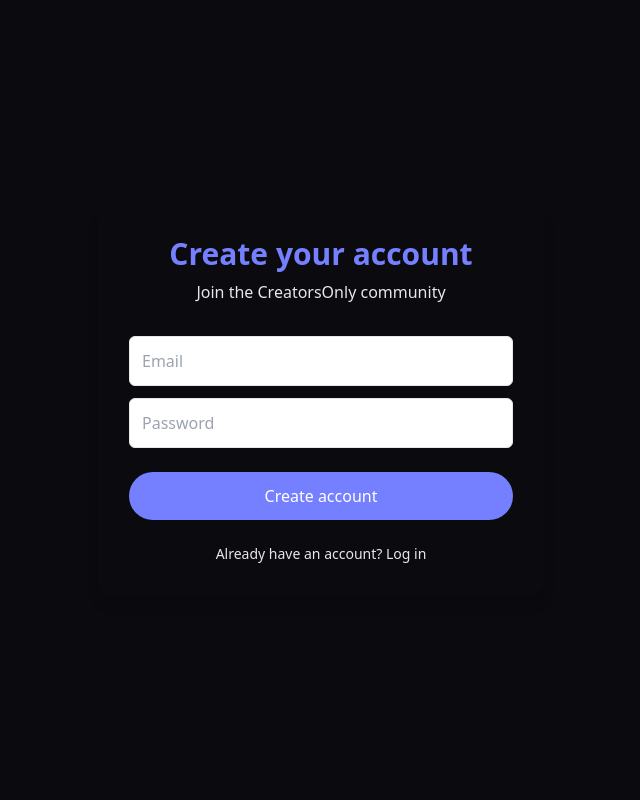
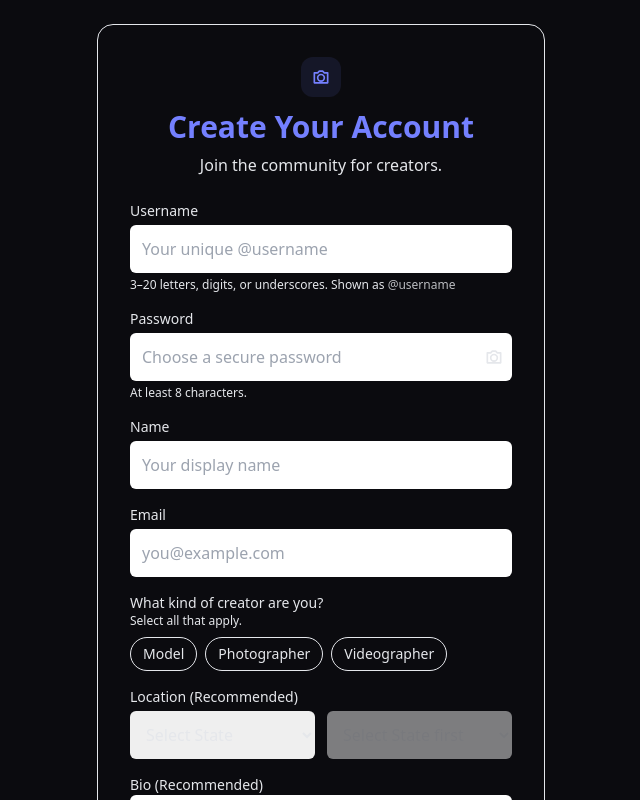
Before and after one commit to Brandon3g/CreatorsOnly, a React (Vite) app: page / in a window 1280 px wide. Both pictures are taken after typing "Sample", "Sample123" into the empty fields and a click on the button "Create account". Shown: the top 800 px of the page, without its empty margins (319-959 px from the left). Built offline with nearby package versions, Linux system fonts and the light colour scheme.

Commit message:
restores the layout in your screenshot and keeps all fields functional

```diff
--- a/pages/SignUp.tsx
+++ b/pages/SignUp.tsx
@@ -1,100 +1,310 @@
-// pages/SignUp.tsx
-import React, { useState } from 'react';
+// src/pages/SignUp.tsx
+import React, { useEffect, useMemo, useState } from 'react';
 import { supabase } from '../lib/supabaseClient';
+import { ICONS, CREATOR_TYPES, US_STATES, COUNTIES_BY_STATE } from '../constants';
+import { trackEvent } from '../services/analytics';
+
+type CreatorType = string;
+
+const BIO_LIMIT = 150;
 
 const SignUp: React.FC = () => {
+  const [username, setUsername] = useState('');
+  const [password, setPassword] = useState('');
+  const [showPwd, setShowPwd] = useState(false);
+  const [name, setName] = useState('');
   const [email, setEmail] = useState('');
-  const [password, setPassword] = useState('');
-  const [pending, setPending] = useState(false);
-  const [error, setError] = useState<string>('');
-  const [info, setInfo] = useState<string>('');
+  const [bio, setBio] = useState('');
+  const [stateCode, setStateCode] = useState('');
+  const [county, setCounty] = useState('');
+  const [types, setTypes] = useState<CreatorType[]>([]);
+  const [submitting, setSubmitting] = useState(false);
+  const [msg, setMsg] = useState<{ type: 'error' | 'success'; text: string } | null>(null);
 
-  const handleSignUp = async (e: React.FormEvent) => {
+  // Counties for selected state
+  const countyOptions = useMemo<string[]>(
+    () => (stateCode ? (COUNTIES_BY_STATE[stateCode] || []) : []),
+    [stateCode]
+  );
+
+  useEffect(() => {
+    // reset county when state changes
+    setCounty('');
+  }, [stateCode]);
+
+  const toggleType = (t: CreatorType) => {
+    setTypes((prev) => (prev.includes(t) ? prev.filter((x) => x !== t) : [...prev, t]));
+  };
+
+  const usernameValid = /^[a-zA-Z0-9_]{3,20}$/.test(username);
+  const emailValid = /^[^\s@]+@[^\s@]+\.[^\s@]+$/.test(email);
+  const pwdValid = password.length >= 8;
+  const nameValid = name.trim().length >= 2;
+  const formValid = usernameValid && emailValid && pwdValid && nameValid;
+
+  const handleSubmit = async (e: React.FormEvent) => {
     e.preventDefault();
-    setError('');
-    setInfo('');
-    setPending(true);
+    if (!formValid || submitting) return;
+
+    setSubmitting(true);
+    setMsg(null);
+
     try {
+      // Create account and attach public user metadata we’ll read into the profile
       const { data, error } = await supabase.auth.signUp({
-        email: email.trim(),
+        email,
         password,
         options: {
-          emailRedirectTo: `${location.origin}/#/Login?fresh=1`,
+          data: {
+            username,
+            name,
+            bio,
+            creator_types: types,
+            location_state: stateCode || null,
+            location_county: county || null,
+          },
         },
       });
+
       if (error) throw error;
 
-      if (data.user && !data.session) {
-        setInfo('Check your email to confirm your account, then log in.');
+      // Analytics
+      trackEvent('signup_success', {
+        method: 'email_password',
+        userId: data.user?.id ?? 'n/a',
+      });
+
+      // If your project requires email confirmation, Supabase may return no session.
+      // Either way, route into the app; the shell will link/finish profile.
+      setMsg({
+        type: 'success',
+        text:
+          data.session
+            ? 'Account created! Redirecting…'
+            : 'Account created. Check your email to confirm, then sign in.',
+      });
+
+      // Small delay to show success then move to feed or login
+      setTimeout(() => {
+        if (data.session) {
+          // user is logged in right away
+          window.location.hash = '#/Feed';
         } else {
-        location.replace('/#/Feed?fresh=' + Date.now());
+          window.location.hash = '#/Login';
         }
+      }, 700);
     } catch (err: any) {
-      setError(err?.message ?? 'Sign up failed. Please try again.');
+      console.error('[SignUp] error', err);
+      trackEvent('signup_error', { message: String(err?.message || err) });
+      setMsg({ type: 'error', text: err?.message || 'Failed to create account.' });
     } finally {
-      setPending(false);
+      setSubmitting(false);
     }
   };
 
   return (
-    <div className="flex items-center justify-center min-h-screen bg-background">
-      <div className="w-full max-w-md p-8 space-y-8 bg-surface rounded-2xl shadow-lg">
-        <div className="text-center">
-          <h1 className="text-3xl font-bold text-primary">Create your account</h1>
-          <p className="mt-2 text-text-secondary">Join the CreatorsOnly community</p>
+    <div className="min-h-screen grid place-items-center p-6">
+      <div className="w-full max-w-md bg-surface rounded-2xl border border-surface-light p-6 md:p-8">
+        {/* Header */}
+        <div className="mb-6">
+          <div className="mb-3 flex items-center justify-center">
+            <div className="w-10 h-10 rounded-xl bg-primary/10 grid place-items-center text-primary">
+              {ICONS.camera}
+            </div>
+          </div>
+          <h1 className="text-2xl md:text-3xl font-extrabold text-center text-primary">
+            Create Your Account
+          </h1>
+          <p className="text-center text-text-secondary mt-2">
+            Join the community for creators.
+          </p>
         </div>
 
-        <form className="space-y-6" onSubmit={handleSignUp} noValidate>
-          <div className="space-y-3">
+        {/* Alerts */}
+        {msg && (
+          <div
+            className={`mb-4 text-sm rounded-md px-3 py-2 border ${
+              msg.type === 'error'
+                ? 'bg-red-500/10 border-red-500/30 text-red-300'
+                : 'bg-emerald-500/10 border-emerald-500/30 text-emerald-300'
+            }`}
+          >
+            {msg.text}
+          </div>
+        )}
+
+        {/* Form */}
+        <form onSubmit={handleSubmit} className="space-y-4">
+          {/* Username */}
           <div>
-              <label htmlFor="email-signup" className="sr-only">Email</label>
+            <label className="block text-sm font-medium mb-1">Username</label>
             <input
-                id="email-signup"
+              type="text"
+              inputMode="text"
+              autoCapitalize="off"
+              autoCorrect="off"
+              autoComplete="username"
+              placeholder="Your unique @username"
+              value={username}
+              onChange={(e) => setUsername(e.target.value)}
+              className="w-full bg-surface-light p-3 rounded-md focus:outline-none focus:ring-2 focus:ring-primary"
+            />
+            <p className="mt-1 text-xs text-text-secondary">
+              3–20 letters, digits, or underscores. Shown as <span className="opacity-80">@{username || 'username'}</span>
+            </p>
+          </div>
+
+          {/* Password */}
+          <div>
+            <label className="block text-sm font-medium mb-1">Password</label>
+            <div className="relative">
+              <input
+                type={showPwd ? 'text' : 'password'}
+                autoComplete="new-password"
+                placeholder="Choose a secure password"
+                value={password}
+                onChange={(e) => setPassword(e.target.value)}
+                className="w-full bg-surface-light p-3 rounded-md pr-10 focus:outline-none focus:ring-2 focus:ring-primary"
+              />
+              <button
+                type="button"
+                aria-label={showPwd ? 'Hide password' : 'Show password'}
+                onPointerUp={() => setShowPwd((s) => !s)}
+                className="absolute right-2 top-1/2 -translate-y-1/2 text-text-secondary hover:text-text-primary"
+              >
+                {showPwd ? ICONS.eyeOff ?? ICONS.close : ICONS.eye ?? ICONS.camera}
+              </button>
+            </div>
+            <p className="mt-1 text-xs text-text-secondary">At least 8 characters.</p>
+          </div>
+
+          {/* Name */}
+          <div>
+            <label className="block text-sm font-medium mb-1">Name</label>
+            <input
+              type="text"
+              autoComplete="name"
+              placeholder="Your display name"
+              value={name}
+              onChange={(e) => setName(e.target.value)}
+              className="w-full bg-surface-light p-3 rounded-md focus:outline-none focus:ring-2 focus:ring-primary"
+            />
+          </div>
+
+          {/* Email */}
+          <div>
+            <label className="block text-sm font-medium mb-1">Email</label>
+            <input
               type="email"
-                required
               autoComplete="email"
-                className="w-full px-3 py-3 border border-surface-light bg-surface-light rounded-md focus:outline-none focus:ring-2 focus:ring-primary"
-                placeholder="Email"
+              placeholder="you@example.com"
               value={email}
               onChange={(e) => setEmail(e.target.value)}
+              className="w-full bg-surface-light p-3 rounded-md focus:outline-none focus:ring-2 focus:ring-primary"
             />
           </div>
+
+          {/* Creator Types */}
           <div>
-              <label htmlFor="password-signup" className="sr-only">Password</label>
-              <input
-                id="password-signup"
-                type="password"
-                required
-                autoComplete="new-password"
-                className="w-full px-3 py-3 border border-surface-light bg-surface-light rounded-md focus:outline-none focus:ring-2 focus:ring-primary"
-                placeholder="Password"
-                value={password}
-                onChange={(e) => setPassword(e.target.value)}
-              />
+            <label className="block text-sm font-medium">What kind of creator are you?</label>
+            <p className="text-xs text-text-secondary mb-2">Select all that apply.</p>
+            <div className="flex flex-wrap gap-2">
+              {(CREATOR_TYPES?.length ? CREATOR_TYPES : ['Model', 'Photographer', 'Videographer']).map(
+                (t) => {
+                  const active = types.includes(t);
+                  return (
+                    <button
+                      key={t}
+                      type="button"
+                      onPointerUp={() => toggleType(t)}
+                      className={`px-3 py-1.5 rounded-full border text-sm ${
+                        active
+                          ? 'bg-primary text-white border-primary'
+                          : 'bg-surface-light text-text-primary border-surface-light hover:bg-surface'
+                      }`}
+                    >
+                      {t}
+                    </button>
+                  );
+                }
+              )}
             </div>
           </div>
 
-          {error && <p role="alert" className="text-sm text-accent-red text-center">{error}</p>}
-          {info && <p role="status" className="text-sm text-primary text-center">{info}</p>}
+          {/* Location */}
+          <div>
+            <label className="block text-sm font-medium">Location (Recommended)</label>
+            <div className="grid grid-cols-1 md:grid-cols-2 gap-3 mt-1">
+              <select
+                value={stateCode}
+                onChange={(e) => setStateCode(e.target.value)}
+                className="w-full bg-surface-light p-3 rounded-md focus:outline-none focus:ring-2 focus:ring-primary"
+              >
+                <option value="">Select State</option>
+                {(US_STATES?.length ? US_STATES : []).map((s: any) =>
+                  typeof s === 'string' ? (
+                    <option key={s} value={s}>
+                      {s}
+                    </option>
+                  ) : (
+                    <option key={s.code || s.value} value={s.code || s.value}>
+                      {s.name || s.label}
+                    </option>
+                  )
+                )}
+              </select>
+
+              <select
+                value={county}
+                onChange={(e) => setCounty(e.target.value)}
+                disabled={!stateCode || countyOptions.length === 0}
+                className="w-full bg-surface-light p-3 rounded-md focus:outline-none focus:ring-2 focus:ring-primary disabled:opacity-50"
+              >
+                <option value="">{stateCode ? 'Select County' : 'Select State first'}</option>
+                {countyOptions.map((c) => (
+                  <option key={c} value={c}>
+                    {c}
+                  </option>
+                ))}
+              </select>
+            </div>
+          </div>
+
+          {/* Bio */}
+          <div>
+            <label className="block text-sm font-medium">Bio (Recommended)</label>
+            <div className="relative">
+              <textarea
+                value={bio}
+                onChange={(e) => setBio(e.target.value.slice(0, BIO_LIMIT))}
+                placeholder="Tell us about yourself..."
+                className="w-full h-28 bg-surface-light p-3 rounded-md focus:outline-none focus:ring-2 focus:ring-primary resize-none"
+              />
+              <div className="absolute bottom-2 right-3 text-xs text-text-secondary">
+                {bio.length}/{BIO_LIMIT}
+              </div>
+            </div>
+          </div>
 
           <button
             type="submit"
-            disabled={pending}
-            className="w-full py-3 rounded-full bg-primary text-white font-medium hover:bg-primary-hover disabled:opacity-60"
+            disabled={!formValid || submitting}
+            className="w-full rounded-full bg-primary text-white font-bold py-3 disabled:opacity-50 hover:bg-primary-hover mt-2"
           >
-            {pending ? 'Creating…' : 'Create account'}
+            {submitting ? 'Creating…' : 'Complete Setup & Join'}
           </button>
+        </form>
 
-          <div className="text-sm text-center">
+        <div className="mt-6 text-center">
           <button
-              type="button"
-              onClick={() => (location.hash = '#/Login')}
-              className="font-medium text-text-secondary hover:text-primary focus-visible:outline-none focus-visible:ring-2 focus-visible:ring-primary rounded"
+            className="text-text-secondary hover:text-text-primary"
+            onPointerUp={() => {
+              window.location.hash = '#/Login';
+            }}
           >
-              Already have an account? Log in
+            Back to Login
           </button>
         </div>
-        </form>
       </div>
     </div>
   );
```
Lines whose indentation alone changed are shown as unchanged.
